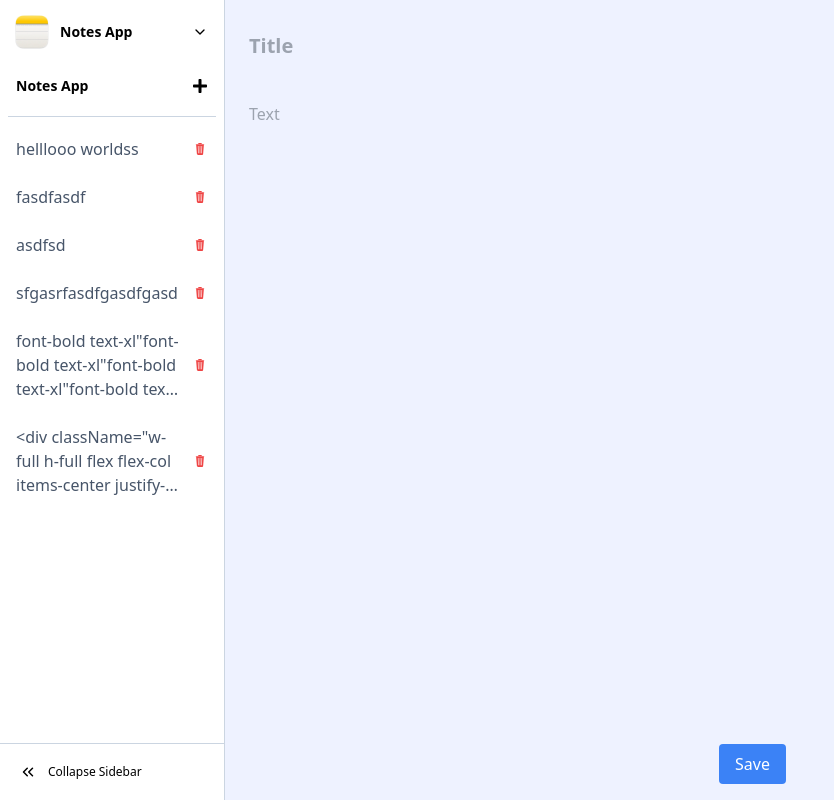
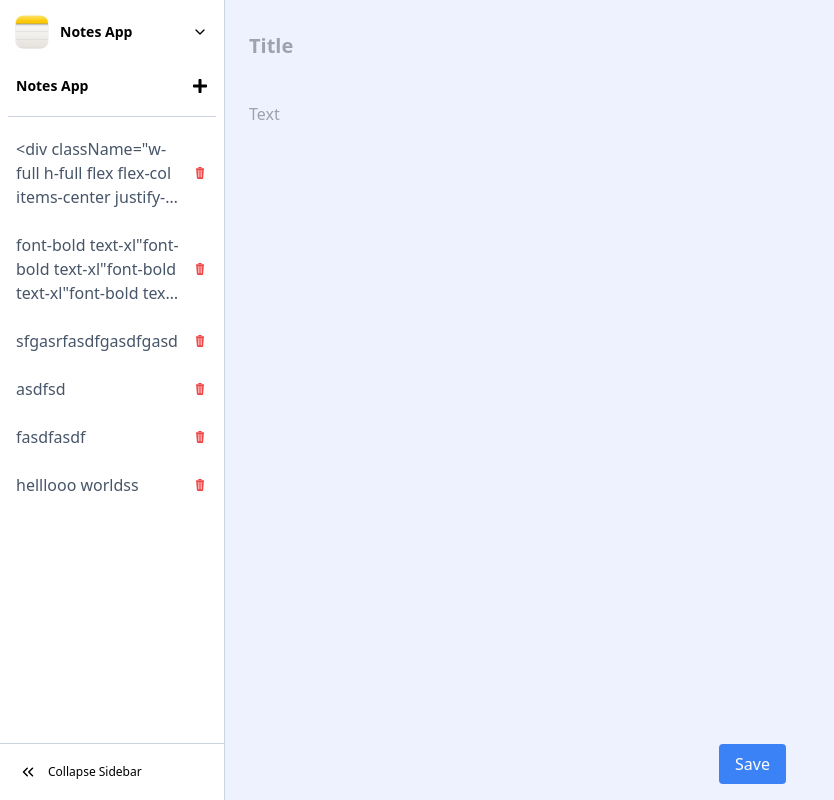
Before and after one commit to Amirlasalle/notes-app, a Next.js app in the folder notes-app/: page /notes in a window 1280 px wide. Shown: the whole page, without its empty margins (0-834 px from the left). Built offline with nearby package versions, Linux system fonts and the light colour scheme.

Commit message:
errors on app.

```diff
--- a/notes-app/app/notes/page.tsx
+++ b/notes-app/app/notes/page.tsx
@@ -217,11 +217,10 @@ const Sidebar: React.FC<{
 
       <div className="space-y-1 w-full h-[105%] pb-20 flex flex-col items-center justify-start overflow-y-scroll">
         {open ? (
+          //  .slice()
+          //  .reverse()
           <ul className="space-y-2">
-            {notes
-              .slice()
-              .reverse()
-              .map((note) => (
+            {notes.map((note) => (
               <li
                 key={note.id}
                 className={`flex justify-between items-center p-2 rounded cursor-pointer ${
```
Lines whose indentation alone changed are shown as unchanged.
